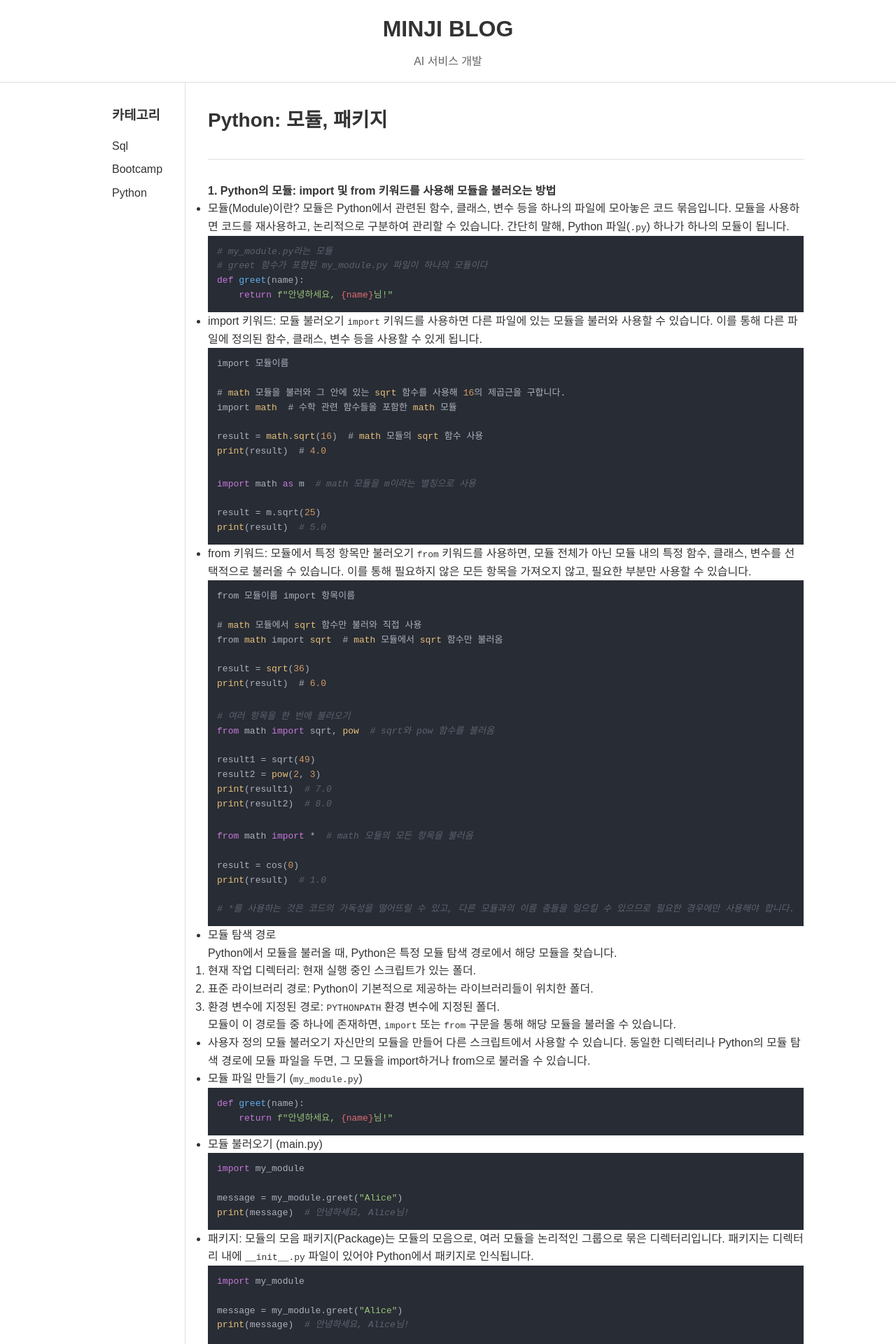
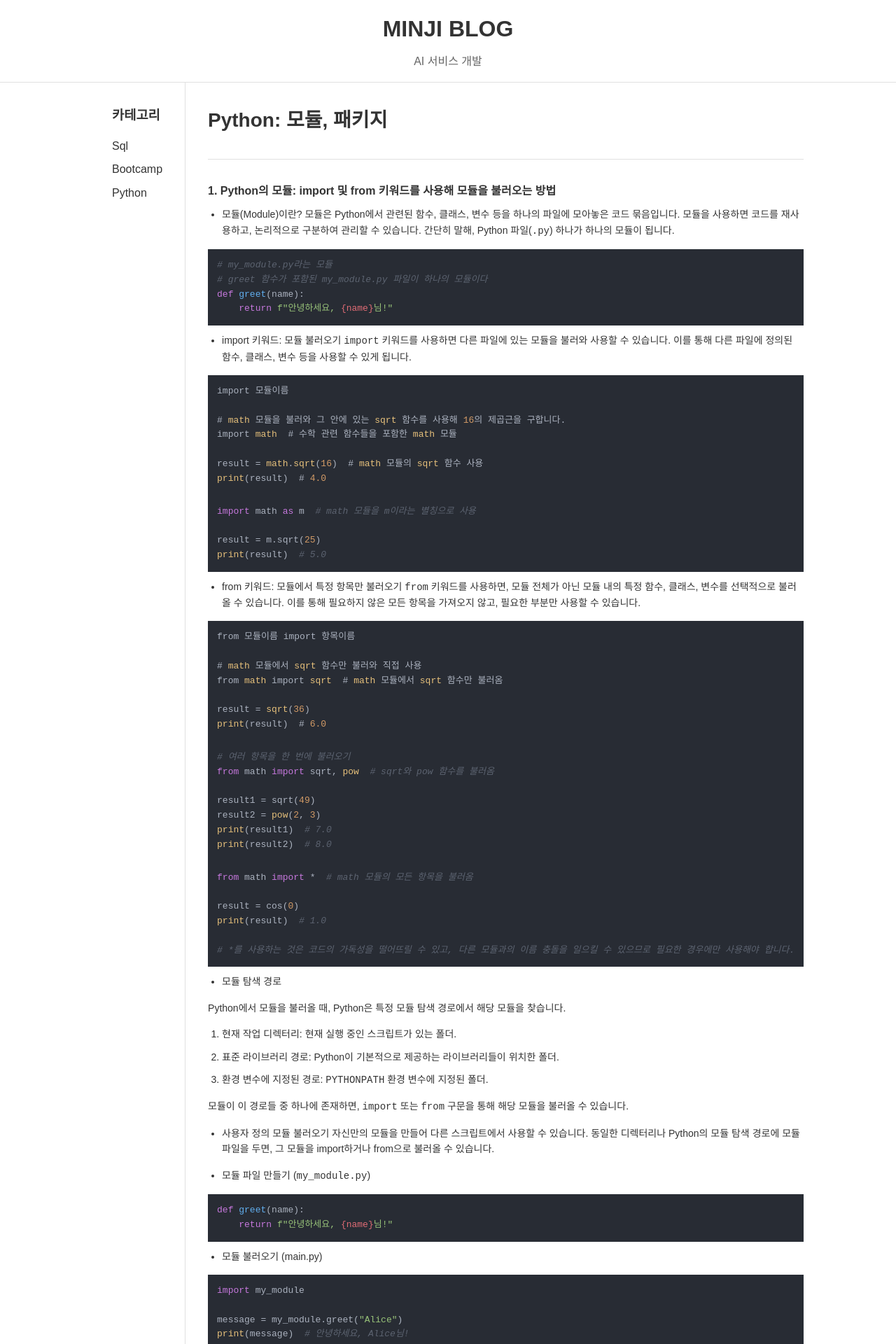
Before and after one commit to Mminzy22/Blog, a Jekyll site: the page built from _posts/Python/2024-11-20-Python03.md, in a window 1280 px wide. Shown: the top 1920 px of the page at 70% size. Built offline with Jekyll 4.4.1, drawn with Linux system fonts in a browser that asks for light colours; nearby versions of some CDN libraries; comment, search, counter and statistics services are not loaded.

Commit message:
update css

```diff
--- a/assets/css/style.css
+++ b/assets/css/style.css
@@ -140,6 +140,73 @@ header p {
     color: #007bff; /* 링크에 마우스를 올렸을 때 색상 변경 */
 }
 
+/* 포스트 설정 */
+/* 포스트 설정 */
+.post-content h2 {
+    color: #333;
+    font-size: 1.8rem;
+    margin-bottom: 15px;
+}
+
+/* 본문 텍스트 */
+.post-content p {
+    margin-bottom: 15px;
+    font-size: 14px;
+}
+
+/* 목록 스타일 */
+.post-content ul, ol {
+    padding-left: 20px;
+    margin-bottom: 15px;
+    font-size: 14px;
+}
+
+.post-content ul {
+    list-style-type: disc;
+}
+
+.post-content ul li {
+    margin: 10px 0;
+}
+
+.post-content ol {
+    list-style-type: decimal;
+}
+
+.post-content ol li {
+    margin: 10px 0;
+}
+
+/* 표 스타일 */
+.post-content table {
+    width: 100%; /* 표가 콘텐츠 영역을 가득 채움 */
+    border-collapse: collapse; /* 중복된 테두리 제거 */
+    margin-bottom: 15px; /* 아래 여백 추가 */
+    font-size: 14px; /* 텍스트 크기 설정 */
+    text-align: left; /* 텍스트를 왼쪽 정렬 */
+}
+
+.post-content table th,
+.post-content table td {
+    border: 1px solid #ddd; /* 셀 경계선 */
+    padding: 10px; /* 셀 내부 여백 */
+}
+
+.post-content table th {
+    background-color: #f8f9fa; /* 헤더 배경색 */
+    font-weight: bold; /* 헤더 텍스트 강조 */
+    text-align: center; /* 헤더 텍스트 가운데 정렬 */
+}
+
+.post-content table tr:nth-child(even) {
+    background-color: #f2f2f2; /* 짝수 행 배경색 */
+}
+
+.post-content table tr:hover {
+    background-color: #e9ecef; /* 행에 마우스를 올렸을 때 배경색 */
+}
+
+
 /* 푸터 스타일 */
 footer {
     text-align: center; /* 텍스트 가운데 정렬 */
```
